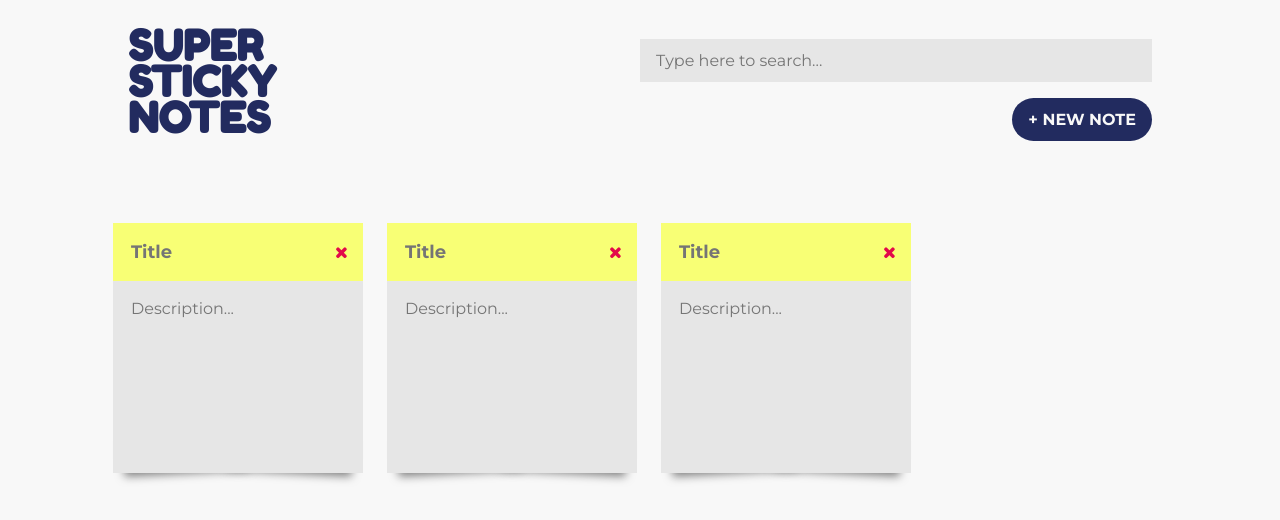
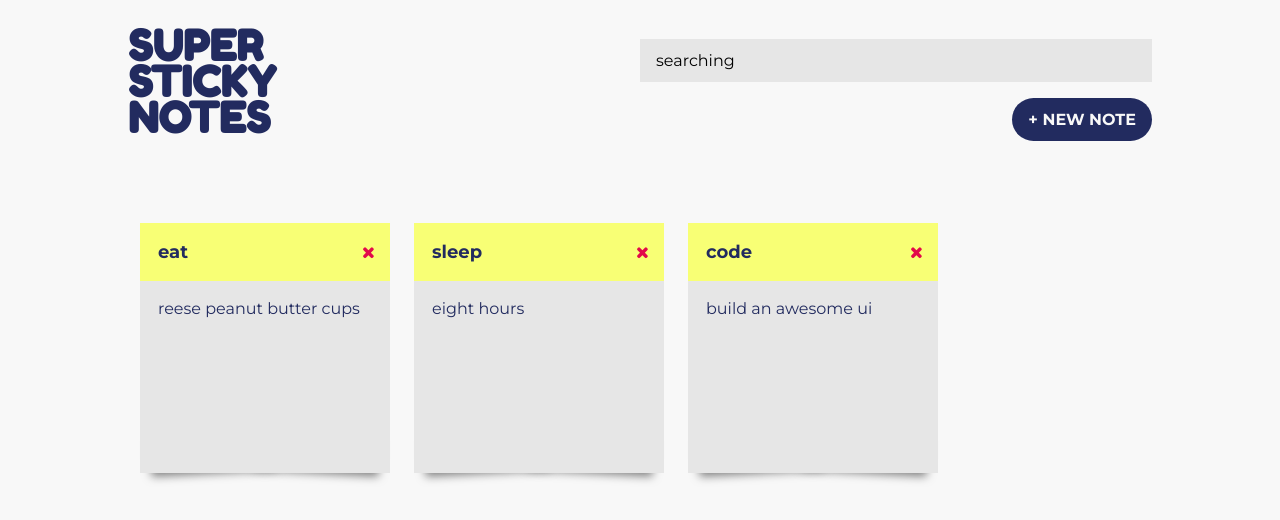
Before and after one commit to ClariceR/sticky-notes-react, a React (Create React App) app: page / in a window 1280 px wide. Shown: the top 520 px of the page. Built offline with nearby package versions, Linux system fonts and the light colour scheme.

Commit message:
We can now add a new note

```diff
--- a/src/App.css
+++ b/src/App.css
@@ -153,7 +153,10 @@ textarea {
     align-items: end;
   }
   .notes__list--wrapper {
-    justify-content: start;
+    justify-content: center;
+  }
+  .notes__list {
+    justify-content: flex-start;
   }
 }
 
--- a/src/App.js
+++ b/src/App.js
@@ -1,59 +1,54 @@
+import { Component } from "react";
 import "./App.css";
+import Header from "./Header";
+import NotesList from "./NotesList";
 
-function App() {
-  return (
-    <>
-      <div className="container flex flex--column">
-        <div className="header__container">
-          <header className="app-header__title grid grid-two">
-            <h1 className="logo">
-              Super
-              <br />
-              Sticky
-              <br />
-              Notes
-            </h1>
-            <aside className="app-header__controls">
-              <input
-                className="search"
-                type="text"
-                placeholder="Type here to search..."
-              />
-              <button className="add-new effect2">+ New Note</button>
-            </aside>
-          </header>
+class App extends Component {
+  state = {
+    searchText: 'searching',
+    notes: [
+      {
+        id: 0,
+        title: "eat",
+        description: "reese peanut butter cups",
+        doesMatchSearch: true,
+      },
+      {
+        id: 1,
+        title: "sleep",
+        description: "eight hours",
+        doesMatchSearch: true,
+      },
+      {
+        id: 2,
+        title: "code",
+        description: "build an awesome ui",
+        doesMatchSearch: true,
+      }
+    ]
+  };
+
+  addNote = () => {
+    const newNote = {
+      id: Date.now(),
+      title: "",
+      description: "",
+      doesMatchSearch: true,
+    };
+    const newNotes = [...this.state.notes, newNote];
+    this.setState({notes: newNotes})
+
+  }
+  render() {
+    return (
+      <>
+        <div className="container flex flex--column">
+          <Header searchText={this.state.searchText} addNote={this.addNote}/>
+          <NotesList notes={this.state.notes}/>
         </div>
-        <div className="notes__list--wrapper grid">
-          <ul className="notes__list">
-            <li className="note effect2">
-              <input className="note__title" type="text" placeholder="Title" />
-              <textarea
-                className="note__description"
-                placeholder="Description..."
-              />
-              <span className="note__delete">x</span>
-            </li>
-            <li className="note effect2">
-              <input className="note__title" type="text" placeholder="Title" />
-              <textarea
-                className="note__description"
-                placeholder="Description..."
-              />
-              <span className="note__delete">x</span>
-            </li>
-            <li className="note effect2">
-              <input className="note__title" type="text" placeholder="Title" />
-              <textarea
-                className="note__description"
-                placeholder="Description..."
-              />
-              <span className="note__delete">x</span>
-            </li>
-          </ul>
-        </div>
-      </div>
-    </>
-  );
+      </>
+    );
+  }
 }
 
 export default App;
--- /dev/null
+++ b/src/Header.js
@@ -0,0 +1,28 @@
+import React from 'react'
+
+function Header(props) {
+    return (
+      <div className="header__container">
+        <header className="app-header__title grid grid-two">
+          <h1 className="logo">
+            Super
+            <br />
+            Sticky
+            <br />
+            Notes
+          </h1>
+          <aside className="app-header__controls">
+            <input
+              className="search"
+              type="text"
+              placeholder="Type here to search..."
+              value={props.searchText}
+            />
+            <button className="add-new effect2" onClick={props.addNote}>+ New Note</button>
+          </aside>
+        </header>
+      </div>
+    );
+}
+
+export default Header
--- /dev/null
+++ b/src/Note.js
@@ -0,0 +1,13 @@
+import React from 'react'
+
+function Note(props) {
+    return (
+      <li className="note effect2">
+        <input className="note__title" type="text" placeholder="Title" value={props.title}/>
+        <textarea className="note__description" placeholder="Description..." value={props.description}/>
+        <span className="note__delete">x</span>
+      </li>
+    );
+}
+
+export default Note
--- /dev/null
+++ b/src/NotesList.js
@@ -0,0 +1,16 @@
+import React from 'react';
+import Note from './Note';
+
+function NotesList(props) {
+    const searchMatches = props.notes.filter((note) => note.doesMatchSearch)
+    const eachNote = props.notes.map((note) => <Note note={note} id={note.id} title={note.title} description={note.description}/>)
+    return (
+      <div className="notes__list--wrapper grid">
+        <ul className="notes__list">
+          {eachNote}
+        </ul>
+      </div>
+    );
+}
+
+export default NotesList
```
